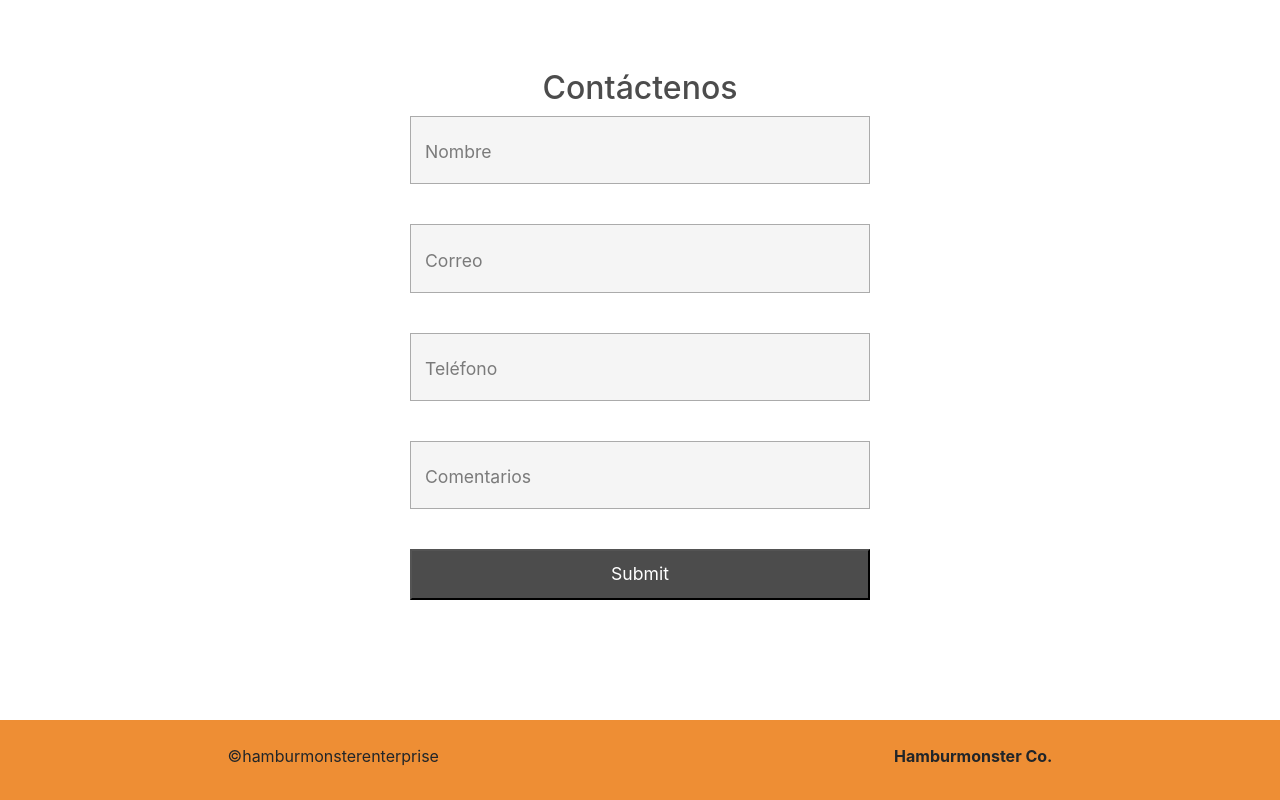
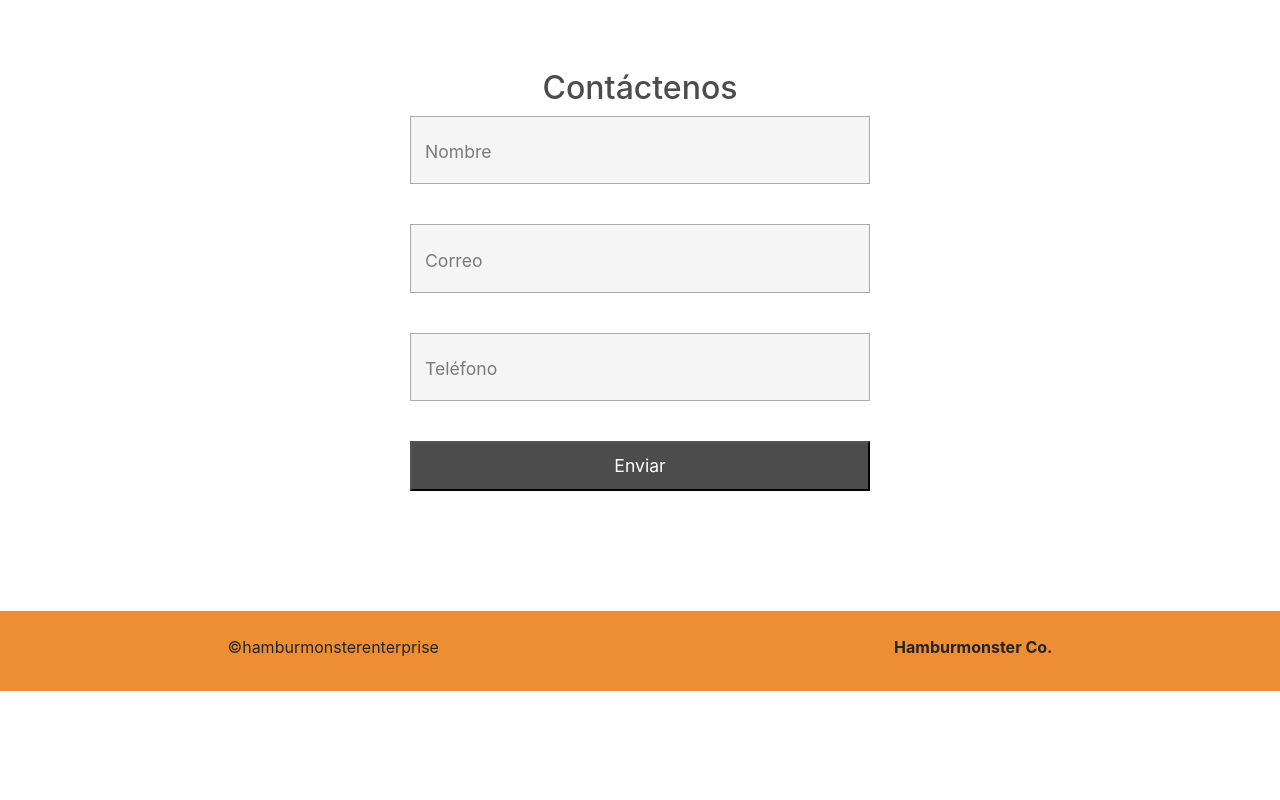
Before and after one commit to Camilapech/2do-parcial-Camila, a plain HTML site: page Proyecto/conocer.html in a window 1280 px wide. Shown: the part 2598-3398 px from the top of the page. After the commit the page ends 3289 px from the top, so only its background shows below. Drawn offline with nearby package versions, Linux system fonts and the light colour scheme.

Commit message:
validación y guardado de formulario

```diff
--- a/Proyecto/conocer.html
+++ b/Proyecto/conocer.html
@@ -70,16 +70,13 @@
         <div style="margin-bottom: 100px; box-sizing: border-box;">
             <form action="" class="formulario">
                 <h2 class="formulario-titulo">Contáctenos</h2>
-                <input type="text" class="formulario-input">
+                <input type="text" name="name" id="name" class="formulario-input">
                 <label for="" class="formulario-label">Nombre</label>
-                <input type="text" class="formulario-input">
+                <input type="text" name="correo" id="correo" class="formulario-input">
                 <label for="" class="formulario-label">Correo</label>
-                <input type="text" class="formulario-input">
+                <input type="text" name="tel" id="tel" class="formulario-input">
                 <label for="" class="formulario-label">Teléfono</label>
-                <input type="text" class="formulario-input">
-                <label for="" class="formulario-label">Comentarios</label>
-                <input type="submit" class="formulario-submit">
-
+                <button type="button" onclick="getData(alert)" class="formulario-submit">Enviar</button>
             </form>
             <script src="formulario.js"></script>
 
--- a/Proyecto/formulario.js
+++ b/Proyecto/formulario.js
@@ -8,3 +8,26 @@ for (var i = 0; i < inputs.length; i++) {
         }
     });
 }
+
+
+var getData = function (){
+    var name = document.getElementById("name").value;
+    var correo = document.getElementById("correo").value;
+    var tel = document.getElementById("tel").value;
+    if(name == "") {
+        document.getElementById("name").focus();
+    }else {
+        if (correo == "") {
+            document.getElementById("correo").focus();
+        } else {
+            if (tel == "") {
+                document.getElementById("tel").focus();
+            } else {
+                console.log(name+correo+tel)
+                document.getElementById("name").value = "";
+                document.getElementById("correo").value = "";
+                document.getElementById("tel").value = "";
+            }
+        }
+    }
+}
```
Also changed, not shown: Proyecto/juego.html (+3 -1 lines).
